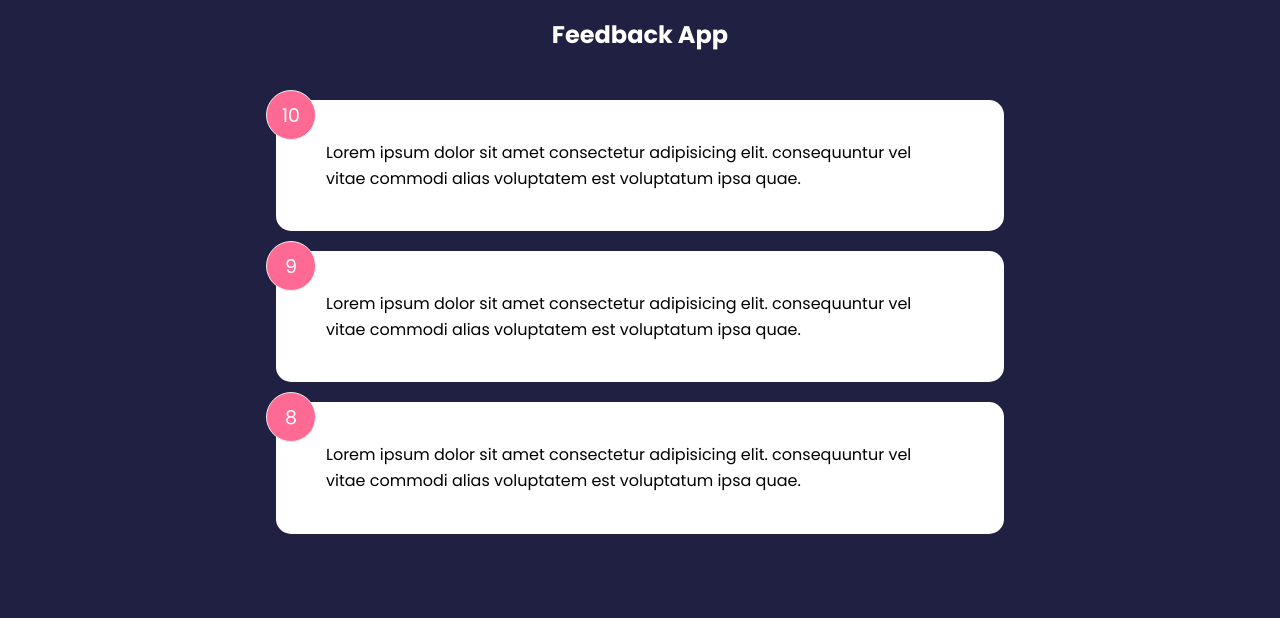
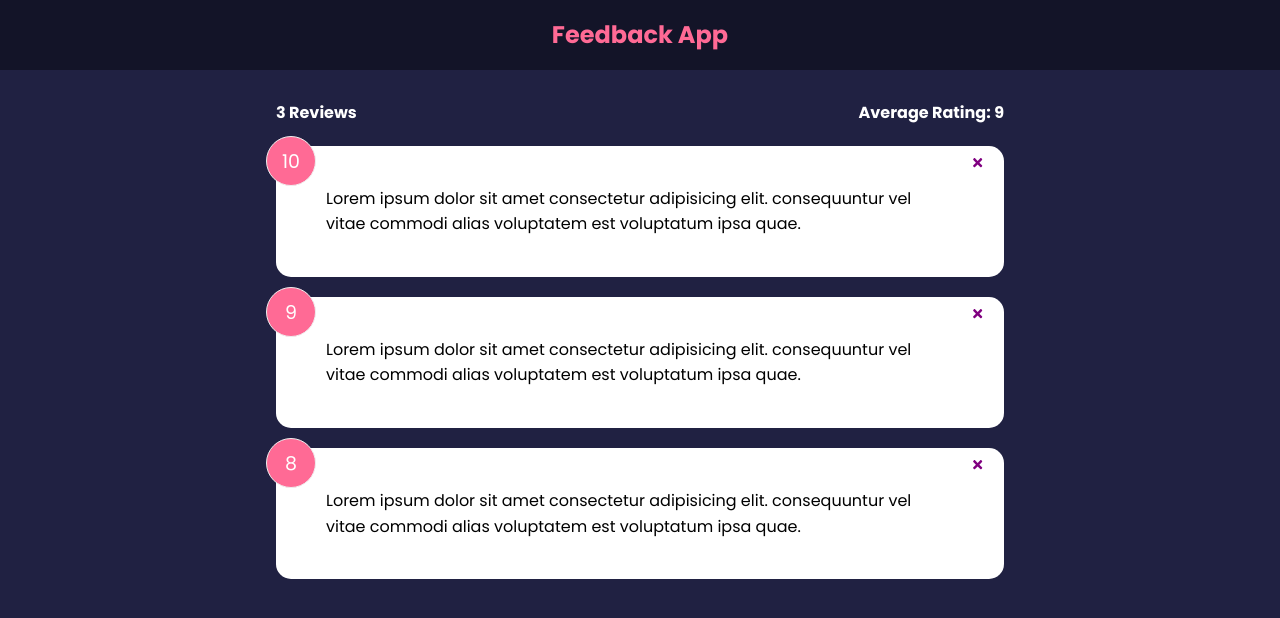
Before and after one commit to Samlxy/feedback-context, a React (Create React App) app: page / in a window 1280 px wide. Shown: the top 618 px of the page. Built offline with nearby package versions, Linux system fonts and the light colour scheme.

Commit message:
complete feedback ui

```diff
--- a/src/App.js
+++ b/src/App.js
@@ -1,16 +1,24 @@
 import { useState } from "react";
 import Header from "./components/Header";
 import FeedbackList from "./components/FeedbackList";
+import FeedbackStats from "./components/FeedbackStats";
 import FeedbackData from "./data/FeedbackData";
-
 
 function App() {
   const [feedback, setFeedback] = useState(FeedbackData);
+
+  const deleteFeedback = (id) => {
+    if (window.confirm("Are you sure you want to delete?")) {
+      setFeedback(feedback.filter((item) => item.id !== id));
+    }
+  };
+
   return (
     <>
       <Header text="Feedback App" />
       <div className="container">
-        <FeedbackList feedback={feedback} />
+        <FeedbackStats feedback={feedback} />
+        <FeedbackList feedback={feedback} handleDelete={deleteFeedback} />
       </div>
     </>
   );
--- a/src/components/FeedbackItem.jsx
+++ b/src/components/FeedbackItem.jsx
@@ -1,8 +1,9 @@
 // import { useState } from "react";
+import { FaTimes } from "react-icons/fa";
 import PropTypes from "prop-types";
 import Card from "./shared/Card";
 
-function FeedbackItem({ item }) {
+function FeedbackItem({ item, handleDelete }) {
   // const [rating, setRating] = useState(10);
   // const [text, setText] = useState("Feedback item example");
 
@@ -17,6 +18,9 @@
     // reverse={true}
     >
       <div className="num-display">{item.rating}</div>
+      <button onClick={() => handleDelete(item.id)} className="close">
+        <FaTimes color="purple" />
+      </button>
       <div className="text-display">{item.text}</div>
       {/* <button onClick={handleClick}>Click</button> */}
     </Card>
--- a/src/components/FeedbackList.jsx
+++ b/src/components/FeedbackList.jsx
@@ -1,17 +1,23 @@
-import PropTypes from 'prop-types'
+import PropTypes from "prop-types";
 import FeedbackItem from "./FeedbackItem";
 
-function FeedbackList({ feedback }) {
+function FeedbackList({ feedback, handleDelete }) {
   if (!feedback || feedback.length === 0) {
     return <p>No Feedback Yet</p>;
   }
 
-  return <div className="feedback-list">
-    {feedback.map((item, index) => (
-      // <div key="index">{item.rating}</div>
-      <FeedbackItem key={item.id} item={item} />
-    ))}
-  </div>;
+  return (
+    <div className="feedback-list">
+      {feedback.map((item, index) => (
+        // <div key="index">{item.rating}</div>
+        <FeedbackItem
+          key={item.id}
+          item={item}
+          handleDelete={handleDelete}
+        />
+      ))}
+    </div>
+  );
 }
 
 FeedbackList.propTypes = {
@@ -21,8 +27,7 @@
       rating: PropTypes.number.isRequired,
       text: PropTypes.string.isRequired,
     })
-  )
-
-}
+  ),
+};
 
 export default FeedbackList;
--- /dev/null
+++ b/src/components/FeedbackStats.jsx
@@ -0,0 +1,25 @@
+import PropTypes from "prop-types";
+import React from "react";
+
+function FeedbackStats({ feedback }) {
+  // Calculate ratings avaerage
+  let average =
+    feedback.reduce((acc, cur) => {
+      return acc + cur.rating;
+    }, 0) / feedback.length;
+
+  average = average.toFixed(1).replace(/[.,]0/, "");
+
+  return (
+    <div className="feedback-stats">
+      <h4>{feedback.length} Reviews</h4>
+      <h4>Average Rating: {isNaN(average) ? 0 : average}</h4>
+    </div>
+  );
+}
+
+FeedbackStats.propTypes = {
+  feedback: PropTypes.array.isRequired,
+};
+
+export default FeedbackStats;
--- a/src/components/Header.jsx
+++ b/src/components/Header.jsx
@@ -1,8 +1,13 @@
-// import PropTypes from 'prop-types';
+import PropTypes from "prop-types";
 
-function Header({ text }) {
+function Header({ text, bgColor, textColor }) {
+  const headerStyles = {
+    backgroundColor: bgColor,
+    color: textColor,
+  };
+
   return (
-    <header>
+    <header style={headerStyles}>
       <div className="container">
         <h2>{text}</h2>
       </div>
@@ -10,13 +15,17 @@
   );
 }
 
-export default Header;
-
-// Header.defaultProps = {
-//   text: "New App Name"
-// }
+Header.defaultProps = {
+  text: "Feedback UI",
+  bgColor: "rgba(0,0,0,0.4)",
+  textColor: "#ff6a95",
+};
 
 // Type checking
-// Header.propTypes = {
-//   text: PropTypes.string
-// }
+Header.propTypes = {
+  text: PropTypes.string,
+  bgColor: PropTypes.string,
+  textColor: PropTypes.string,
+};
+
+export default Header;
```
